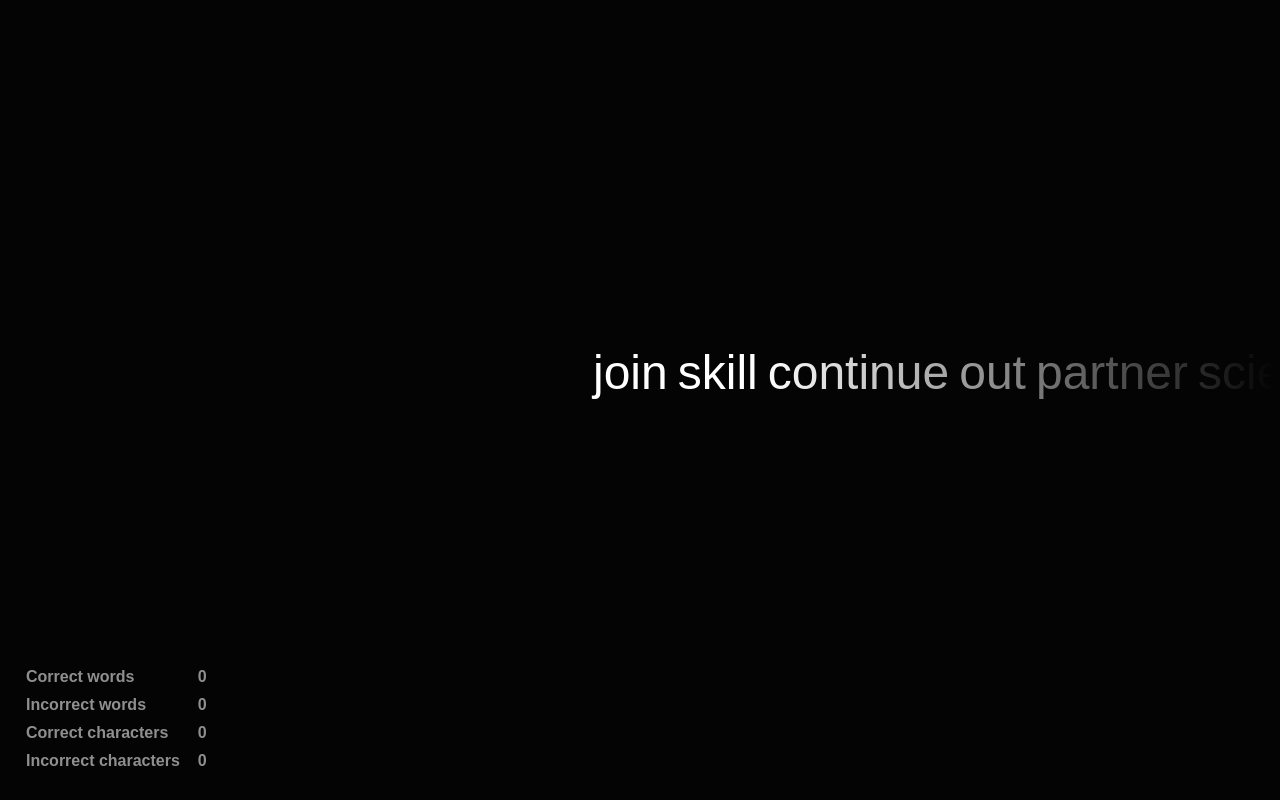
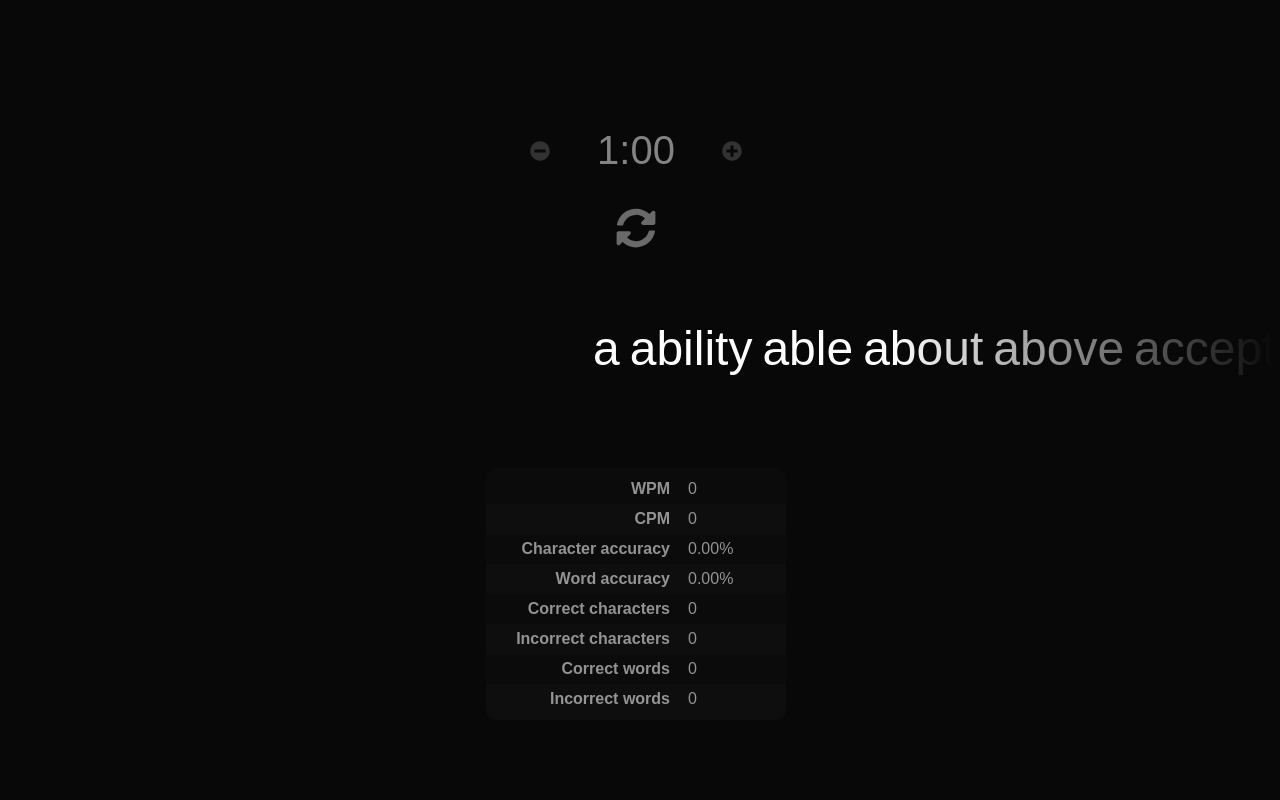
Before and after one commit to CasperVerswijvelt/TypeFast, an Angular app: page / in a window 1280 px wide. Built offline with nearby package versions, Linux system fonts and the light colour scheme.

Commit message:
Working time based test, restartingm register last word that wasn't completed, stats

```diff
--- a/src/app/app.module.ts
+++ b/src/app/app.module.ts
@@ -6,11 +6,13 @@ import { AppComponent } from './app.component';
 import { WordService } from './word.service';
 import { DefaultWordService } from './default-word.service';
 import { TyperComponent } from './typer/typer.component';
+import { TimePipe } from './time.pipe';
 
 @NgModule({
   declarations: [
     AppComponent,
-    TyperComponent
+    TyperComponent,
+    TimePipe
   ],
   imports: [
     BrowserModule,
--- a/src/app/typer/typer.component.html
+++ b/src/app/typer/typer.component.html
@@ -1,28 +1,64 @@
-<div class="type-test">
-    <div class="word-container-wrapper">
-        <div class="word-container">
-            <div class="word" *ngFor="let word of words">{{word}}</div>
+<div class="type-test-container" [class.type-test-started]="testStarted">
+
+    <div class="type-test">
+        <div class="word-container-wrapper">
+            <div class="word-container">
+                <div class="word" *ngFor="let word of words">{{word}}</div>
+            </div>
         </div>
+        <input [(ngModel)]="wordInput" (input)="wordInputChanged($event.target.value)" type="text" spellcheck="false" class="word-input"  tabindex="3">
     </div>
-    <input [(ngModel)]="wordInput" (input)="wordInputChanged($event.target.value)" type="text" spellcheck="false" class="word-input">
-</div>
-<div class="type-test-results">
-    <table>
+
+    <div class="type-test-controls">
+        <div class="type-test-timer">
+            <button class="type-test-timer-decrease" (click)="onDecreaseClicked()"  tabindex="1">
+                <svg aria-hidden="true" focusable="false" data-prefix="fas" data-icon="minus-circle" class="svg-inline--fa fa-minus-circle fa-w-16" role="img" xmlns="http://www.w3.org/2000/svg" viewBox="0 0 512 512"><path d="M256 8C119 8 8 119 8 256s111 248 248 248 248-111 248-248S393 8 256 8zM124 296c-6.6 0-12-5.4-12-12v-56c0-6.6 5.4-12 12-12h264c6.6 0 12 5.4 12 12v56c0 6.6-5.4 12-12 12H124z"></path></svg>
+            </button>
+            <div class="type-test-timer-time">
+                {{testTimeLeft | time}}
+            </div>
+            <button class="type-test-timer-decrease"(click)="onIncreaseClicked()"  tabindex="2">
+                <svg aria-hidden="true" focusable="false" data-prefix="fas" data-icon="plus-circle" class="svg-inline--fa fa-plus-circle fa-w-16" role="img" xmlns="http://www.w3.org/2000/svg" viewBox="0 0 512 512"><path d="M256 8C119 8 8 119 8 256s111 248 248 248 248-111 248-248S393 8 256 8zm144 276c0 6.6-5.4 12-12 12h-92v92c0 6.6-5.4 12-12 12h-56c-6.6 0-12-5.4-12-12v-92h-92c-6.6 0-12-5.4-12-12v-56c0-6.6 5.4-12 12-12h92v-92c0-6.6 5.4-12 12-12h56c6.6 0 12 5.4 12 12v92h92c6.6 0 12 5.4 12 12v56z"></path></svg>
+            </button>
+        </div>
+        <button type="button" class="type-test-restart" tabindex="0" (click)="onRestartClicked()">
+            <svg aria-hidden="true" focusable="false" data-prefix="fas" data-icon="sync-alt" class="svg-inline--fa fa-sync-alt fa-w-16" role="img" xmlns="http://www.w3.org/2000/svg" viewBox="0 0 512 512"><path d="M370.72 133.28C339.458 104.008 298.888 87.962 255.848 88c-77.458.068-144.328 53.178-162.791 126.85-1.344 5.363-6.122 9.15-11.651 9.15H24.103c-7.498 0-13.194-6.807-11.807-14.176C33.933 94.924 134.813 8 256 8c66.448 0 126.791 26.136 171.315 68.685L463.03 40.97C478.149 25.851 504 36.559 504 57.941V192c0 13.255-10.745 24-24 24H345.941c-21.382 0-32.09-25.851-16.971-40.971l41.75-41.749zM32 296h134.059c21.382 0 32.09 25.851 16.971 40.971l-41.75 41.75c31.262 29.273 71.835 45.319 114.876 45.28 77.418-.07 144.315-53.144 162.787-126.849 1.344-5.363 6.122-9.15 11.651-9.15h57.304c7.498 0 13.194 6.807 11.807 14.176C478.067 417.076 377.187 504 256 504c-66.448 0-126.791-26.136-171.315-68.685L48.97 471.03C33.851 486.149 8 475.441 8 454.059V320c0-13.255 10.745-24 24-24z"></path></svg>
+        </button>
+    </div>
+
+    <table cellspacing="0" cellpadding="0" class="type-test-results">
+        <tr>
+            <th>WPM</th>
+            <td>{{testResults?.stats?.wpm * 1 | number : '1.0-1'}}</td>
+        </tr>
+        <tr>
+            <th>CPM</th>
+            <td>{{testResults?.stats?.cpm * 1 | number : '1.0-1'}}</td>
+        </tr>
+        <tr>
+            <th>Character accuracy</th>
+            <td>{{(testResults?.stats?.characterAccuracy * 100 | number : '1.2-2') + "%"}}</td>
+        </tr>
+        <tr>
+            <th>Word accuracy</th>
+            <td>{{(testResults?.stats?.wordAccuracy * 100 | number : '1.2-2') + "%"}}</td>
+        </tr>
+        <tr>
+            <th>Correct characters</th>
+            <td>{{testResults?.correctCharacterCount}}</td>
+        </tr>
+        <tr>
+            <th>Incorrect characters</th>
+            <td>{{testResults?.incorrectCharacterCount}}</td>
+        </tr>
         <tr>
             <th>Correct words</th>
-            <th>{{testResults.correctWordCount}}</th>
+            <td>{{testResults?.correctWordCount}}</td>
         </tr>
         <tr>
             <th>Incorrect words</th>
-            <th>{{testResults.incorrectWordCount}}</th>
-        </tr>
-        <tr>
-            <th>Correct characters</th>
-            <th>{{testResults.correctCharacterCount}}</th>
-        </tr>
-        <tr>
-            <th>Incorrect characters</th>
-            <th>{{testResults.incorrectCharacterCount}}</th>
+            <td>{{testResults?.incorrectWordCount}}</td>
         </tr>
     </table>
+
 </div>
--- a/src/app/typer/typer.component.scss
+++ b/src/app/typer/typer.component.scss
@@ -1,9 +1,21 @@
+.type-test-container {
+
+    &.type-test-started {
+
+        .type-test-timer-increase,
+        .type-test-timer-decrease {
+            pointer-events: none;
+            opacity: 0;
+        }
+
+    }
+}
+
 .type-test {
     position: absolute;
     left: 0;
-    top: 50%;
+    top: 40%;
     width: 100%;
-    transform: translateY(-50%);
     height: 7em;
 }
 
@@ -13,8 +25,8 @@
     position: absolute;
     mask: linear-gradient(to right,
         transparent 0%,
-        black 40%,
-        black 60%,
+        black 30%,
+        black 70%,
         transparent 100%);
 
 }
@@ -65,18 +77,142 @@
 }
 
 .type-test-results {
+    background-color: rgba(255, 255, 255, 0.01);
     color: rgba(255, 255, 255, 0.555);
     position: absolute;
     left: 0;
     bottom: 0;
-    padding: 24px;
+    border-radius: 10px;
+    left: 50%;
+    transform: translateX(-50%);
+    bottom: 5em;
+    width: 300px;
+    overflow: hidden;
 
     th, td {
-        padding: 4px;
+        padding: 6px;
     }
 
     th {
+        text-align: right;
+        padding-right: 12px;
+        padding-left: 24px;
+        width: 160px;
+    }
+
+    td {
         text-align: left;
-        padding-right: 12px;
+        padding-right: 24px;
+    }
+
+    tr {
+
+        &:nth-child(even) {
+            background-color: rgba(255, 255, 255, 0.01);
+        }
+
+        &:last-child {
+            th, td {
+                padding-bottom: 12px;
+            }
+        }
+
+        &:first-child {
+            th, td {
+                padding-top: 12px;
+            }
+        }
     }
 }
+
+.type-test-controls {
+    position: absolute;
+    left: 50%;
+    top: 15%;
+    transform: translateX(-50%);
+}
+
+.type-test-timer {
+    color: white;
+    font-size: 2.5em;
+    opacity: .5;
+
+    display: flex;
+
+    .type-test-timer-time {
+        padding: 8px 16px;
+        user-select: none;
+        min-width: 120px;
+        text-align: center;
+    }
+
+    .type-test-timer-increase,
+    .type-test-timer-decrease {
+        transition: opacity .5s;
+        cursor: pointer;
+        padding: 8px;
+        opacity: .35;
+        width: 24px;
+        position: relative;
+        transition: opacity .2s;
+        border: none;
+        background: no-repeat;
+        display: block;
+        box-sizing: content-box;
+
+        svg {
+            position: absolute;
+            left: 50%;
+            top: 50%;
+            transform: translate3d(-50%, -50%, 0);
+            width: 50%;
+            fill: white;
+        }
+
+        &:hover {
+
+            opacity: .7;
+        }
+
+        &:active {
+
+            opacity: 1;
+            transition: none;
+        }
+    }
+}
+
+.type-test-restart {
+    width: 40px;
+    margin: 1em auto;
+    padding: 1em;
+    cursor: pointer;
+    border: none;
+    background: no-repeat;
+    display: block;
+    box-sizing: content-box;
+    transition: opacity .2s;
+    opacity: .5;
+
+    svg {
+
+        fill: rgba(255, 255, 255, 0.788);
+    }
+
+    &:hover {
+
+        opacity: .8;
+
+        svg {
+            transform: rotate(360deg);
+            transition: transform .5s;
+        }
+
+    }
+
+    &:active {
+
+        opacity: 1;
+    }
+
+}
--- a/src/app/typer/typer.component.ts
+++ b/src/app/typer/typer.component.ts
@@ -1,123 +1,144 @@
-import { Component, OnInit } from '@angular/core';
+import { Component, OnInit, ChangeDetectorRef } from '@angular/core';
 import { WordService } from '../word.service';
-import { TestResults } from './TestResults';
+import { TestResults, TestResultsStats } from './TestResults';
+import { timer, Observable, Subscription } from 'rxjs';
 
 @Component({
   selector: 'app-typer',
   templateUrl: './typer.component.html',
-  styleUrls: ['./typer.component.scss']
+  styleUrls: ['./typer.component.scss'],
 })
-
 export class TyperComponent implements OnInit {
-
-
-  words : string[];
-  currentIndex : number;
-  wordInput : string;
-  leftOffset : number = 0;
+  words: string[];
+  currentIndex: number;
+  wordInput: string;
+  leftOffset: number = 0;
 
   currentWordElement: HTMLElement;
   containerElement: HTMLElement;
   inputElement: HTMLInputElement;
 
+  testResults: TestResults;
 
-  testResults : TestResults;
+  testTime = 60;
+  testTimeLeft: number;
 
+  private secondTimer: Subscription;
+  testStarted: boolean;
 
-  constructor(private wordService : WordService) { }
+  constructor(
+    private wordService: WordService,
+    private cdRef: ChangeDetectorRef
+  ) {}
 
   ngOnInit(): void {
-    this.containerElement = document.getElementsByClassName('word-container')[0] as HTMLElement;
-    this.inputElement = document.getElementsByClassName('word-input')[0] as HTMLInputElement;
-
-    this.inputElement.focus();
-    this.inputElement.select();
+    this.containerElement = document.getElementsByClassName(
+      'word-container'
+    )[0] as HTMLElement;
+    this.inputElement = document.getElementsByClassName(
+      'word-input'
+    )[0] as HTMLInputElement;
 
     this.inputElement.onpaste = (e) => e.preventDefault();
 
-    this.setupTest()
+    this.updateTimer(0);
+
+    this.setupTest();
   }
 
   setupTest() {
-
+    this.wordInput = '';
     this.currentIndex = 0;
-    this.words = this.wordService.getWords(true, 100);
+    this.leftOffset = 0;
+    this.words = [];
+    this.cdRef.detectChanges();
+    this.words = this.wordService.getWords(false, 100);
+    this.cdRef.detectChanges();
     this.testResults = {
       correctCharacterCount: 0,
       incorrectCharacterCount: 0,
       correctWordCount: 0,
       incorrectWordCount: 0,
-      incorrectWords: []
+      incorrectWords: [],
+      duration: 0,
     };
+
+    this.inputElement.disabled = false;
+    this.inputElement.focus();
+    this.inputElement.select();
+
+    this.testStarted = false;
+    this.syncLeft();
   }
 
-  wordInputChanged (word : string) {
+  wordInputChanged(word: string) {
+    // Start timer if not already started
+    if (!this.secondTimer) {
+      this.startTest();
+    }
 
     this.wordInput = this.wordInput.trim();
 
     this.syncCurrentWordElement();
 
-    if (word[word.length-1] == ' ') {
-
+    if (word[word.length - 1] == ' ') {
       //Space typed, validate word
       this.registerWord(this.wordInput, this.words[this.currentIndex]);
 
       this.nextWord();
-
     } else {
-      if (this.words[this.currentIndex].slice(0, this.wordInput.length) !== this.wordInput) {
-
-        this.inputElement.classList.add("input-incorrect");
-
+      if (
+        this.words[this.currentIndex].slice(0, this.wordInput.length) !==
+        this.wordInput
+      ) {
+        this.inputElement.classList.add('input-incorrect');
       } else {
-
-        this.inputElement.classList.remove("input-incorrect");
+        this.inputElement.classList.remove('input-incorrect');
       }
     }
   }
 
+  startTest() {
+    this.secondTimer = timer(0, 1000).subscribe(this.onSecond.bind(this));
+    this.testStarted = true;
+    this.testResults.duration = this.testTime;
+  }
+
   nextWord() {
-
-    this.currentIndex ++;
+    this.currentIndex++;
     this.wordInput = '';
 
-    this.leftOffset = this.leftOffset + this.currentWordElement.getBoundingClientRect().width;;
+    this.leftOffset =
+      this.leftOffset + this.currentWordElement.getBoundingClientRect().width;
     this.syncCurrentWordElement();
     this.syncLeft();
-
   }
 
-  registerWord(value:string, expected: string) {
-
+  registerWord(value: string, expected: string, wordCompleted : boolean = true) {
     if (value === expected) {
-
       this.currentWordElement.classList.add('word-correct');
       this.testResults.correctWordCount++;
-
     } else {
-
       this.testResults.incorrectWords.push({
-        expected:expected,
-        value: value
-      })
+        expected: expected,
+        value: value,
+      });
       this.currentWordElement.classList.add('word-incorrect');
       this.testResults.incorrectWordCount++;
     }
 
-    let correctCharacters = 1;
+    // Only add correct character for end space if word was completed
+    let correctCharacters = wordCompleted ? 1 : 0;
     let incorrectCharacters = 0;
 
-    let length = Math.min(value.length, expected.length)
+    let length = Math.min(value.length, expected.length);
 
     incorrectCharacters += Math.abs(value.length - expected.length);
 
-    for(let i = 0; i < length; i++) {
+    for (let i = 0; i < length; i++) {
       if (value[i] === expected[i]) {
-
         correctCharacters++;
-
       } else {
-
         incorrectCharacters++;
       }
     }
@@ -126,12 +147,142 @@ export class TyperComponent implements OnInit {
     this.testResults.incorrectCharacterCount += incorrectCharacters;
   }
 
+  onSecond(seconds: number) {
+    this.updateTimer(seconds);
+
+    if (seconds === this.testTime) {
+      this.onTimeRunsOut();
+    }
+
+    this.testResults.duration = seconds;
+    this.calculateStats();
+  }
+
+  updateTimer(seconds: number) {
+    this.testTimeLeft = this.testTime - seconds;
+  }
+
+  calculateStats() {
+    let stats = {} as TestResultsStats;
+
+    stats.characterAccuracy =
+      this.testResults.correctCharacterCount /
+      (this.testResults.correctCharacterCount +
+        this.testResults.incorrectCharacterCount);
+    stats.wordAccuracy =
+      this.testResults.correctWordCount /
+      (this.testResults.correctWordCount + this.testResults.incorrectWordCount);
+    stats.cpm =
+      (this.testResults.correctCharacterCount / this.testResults.duration) * 60;
+    stats.wpm =
+      (this.testResults.correctCharacterCount / 5 / this.testResults.duration) *
+      60;
+
+    this.testResults.stats = stats;
+  }
+
   syncCurrentWordElement() {
-
-    this.currentWordElement = this.containerElement.children[this.currentIndex] as HTMLElement;
+    this.currentWordElement = this.containerElement.children[
+      this.currentIndex
+    ] as HTMLElement;
   }
 
   syncLeft() {
     this.containerElement.style.left = `calc(50% - 3em - ${this.leftOffset}px)`;
   }
+
+  onTimeRunsOut() {
+    this.secondTimer.unsubscribe();
+    this.secondTimer = undefined;
+    this.inputElement.disabled = true;
+
+    // Add right/wrong characters for current word
+    this.registerWord(this.wordInput.trim(), this.words[this.currentIndex].slice(0, this.wordInput.length), false);
+  }
+
+  private breakPoints = [
+    {
+      seconds: 1,
+      delta: 0,
+    },
+    {
+      seconds: 5,
+      delta: 1,
+    },
+    {
+      seconds: 30,
+      delta: 5,
+    },
+    {
+      seconds: 120,
+      delta: 15,
+    },
+    {
+      seconds: 300,
+      delta: 30,
+    },
+    {
+      seconds: 600,
+      delta: 60,
+    },
+    {
+      seconds: 1800,
+      delta: 300,
+    },
+    {
+      seconds: 3600,
+      delta: 600,
+    },
+    {
+      seconds: 86400,
+      delta: 3600,
+    },
+    {
+      seconds: -1,
+      delta: 7200,
+    },
+  ];
+
+  onDecreaseClicked() {
+    if (this.testStarted) return;
+
+    let decrease = 0;
+
+    this.breakPoints.every((breakpoint) => {
+      if (this.testTime <= breakpoint.seconds || breakpoint.seconds == -1) {
+        decrease = breakpoint.delta;
+        return false;
+      }
+      return true;
+    });
+
+    this.testTime -= decrease;
+
+    this.updateTimer(0);
+  }
+
+  onIncreaseClicked() {
+    if (this.testStarted) return;
+
+    let increase = 0;
+
+    this.breakPoints.every((breakpoint) => {
+      if (this.testTime < breakpoint.seconds || breakpoint.seconds == -1) {
+        increase = breakpoint.delta;
+        return false;
+      }
+      return true;
+    });
+
+    this.testTime += increase;
+
+    this.updateTimer(0);
+  }
+
+  onRestartClicked() {
+    this.setupTest();
+    this.updateTimer(0);
+    this.secondTimer?.unsubscribe();
+    this.secondTimer = undefined;
+  }
 }
--- a/src/styles.scss
+++ b/src/styles.scss
@@ -1,5 +1,5 @@
 body {
-    background-color: #040404;
+    background-color: #080808;
     width: 100%;
     height: 100%;
 }
```
Also changed, not shown: src/app/time.pipe.ts (added, +25 -0 lines), src/app/typer/TestResults.ts (+9 -0 lines), 1 other file (tests, documents, lock files or other folders).
